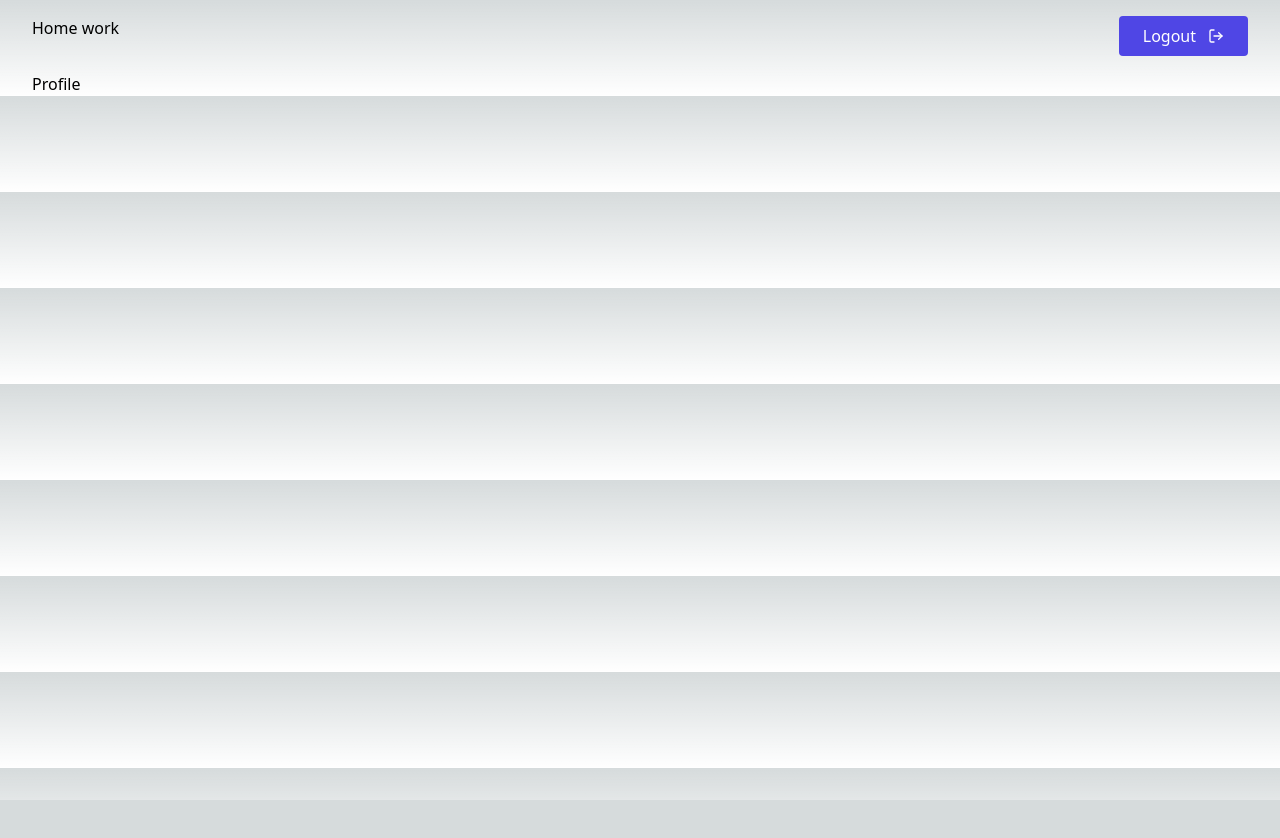
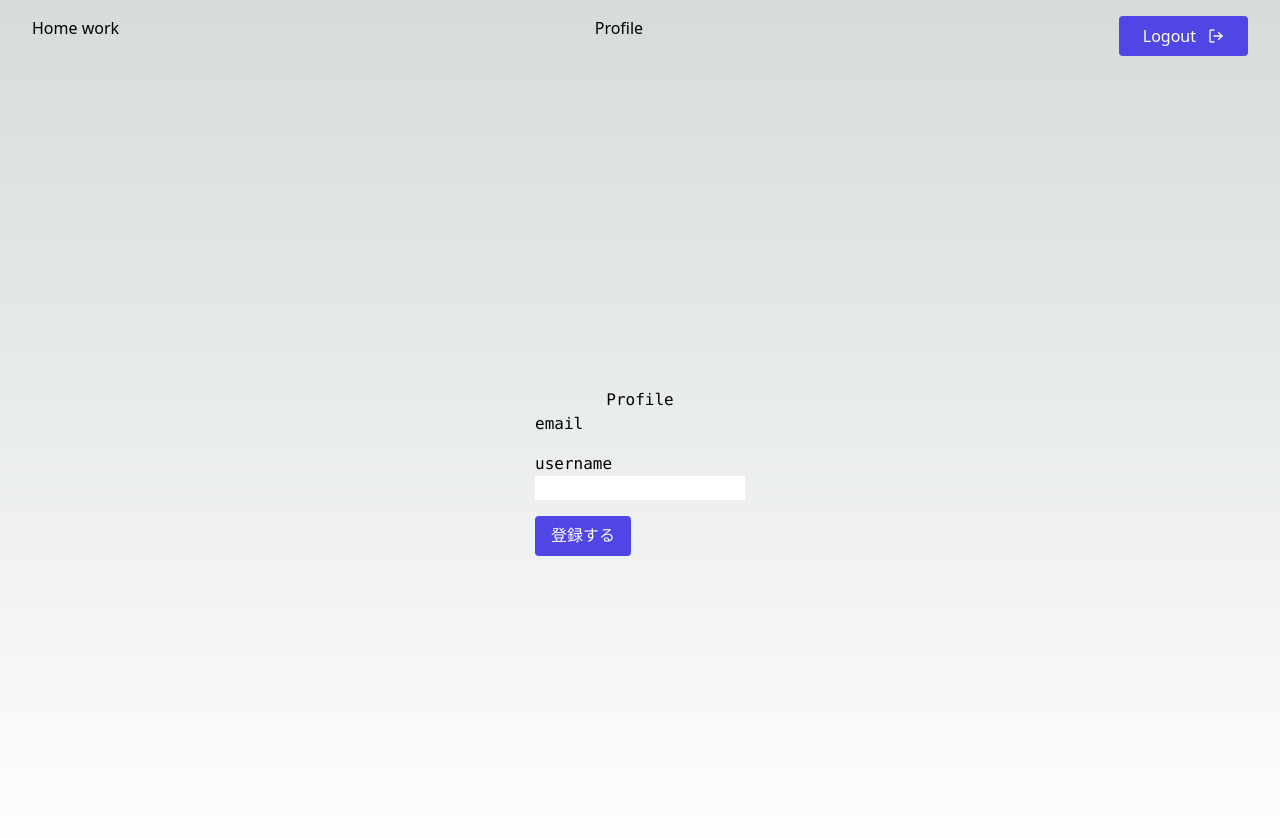
Before and after one commit to hiroky1983/homework-client, a Next.js app: page /profile in a window 1280 px wide. Shown: the top 838 px of the page. Before the commit the page ends 800 px from the top, so only its background shows below. Built offline with nearby package versions, Linux system fonts and the light colour scheme; no server answers.

Commit message:
認証のフロー変更とプロフィール機能

```diff
--- /dev/null
+++ b/src/app/confirm/page.tsx
@@ -0,0 +1,7 @@
+export default function page() {
+  return (
+    <div>
+      <p>めーるおくったからかくにんしてね</p>
+    </div>
+  )
+}
--- a/src/components/Auth.tsx
+++ b/src/components/Auth.tsx
@@ -31,17 +31,10 @@ export const Auth = () => {
         password: data.password,
       })
     } else {
-      await registerMutation
-        .mutateAsync({
-          email: data.email,
-          password: data.password,
-        })
-        .then(() =>
-          loginMutation.mutate({
-            email: data.email,
-            password: data.password,
-          })
-        )
+      await registerMutation.mutateAsync({
+        email: data.email,
+        password: data.password,
+      })
     }
   }
   return (
--- a/src/components/Header.tsx
+++ b/src/components/Header.tsx
@@ -1,4 +1,5 @@
 'use client'
+import Link from 'next/link'
 import { Button } from './Button'
 import { useMutateAuth } from '@/hooks/useMutateAuth'
 
@@ -11,7 +12,10 @@ export const Header = () => {
 
   return (
     <div className="flex py-4 justify-between">
-      <h1>Home work</h1>
+      <Link href="/top">
+        <h1>Home work</h1>
+      </Link>
+      <Link href="/profile">Profile</Link>
       <Button handleClick={logout} isLogout>
         Logout
       </Button>
--- a/src/components/Profile.tsx
+++ b/src/components/Profile.tsx
@@ -1,16 +1,55 @@
-import React from 'react'
+import { useEffect, type FC } from 'react'
+import type { SubmitHandler } from 'react-hook-form'
+import { useForm } from 'react-hook-form'
+import { useRecoilState } from 'recoil'
+import { Button } from './Button'
+import { useMutateUserProfile } from '@/hooks/useUserProfile'
+import { profileState } from '@/store/state'
+import type { UpdateUserProfile, UserProfile } from '@/types'
 
-export const Profile = () => {
+export const Profile: FC = () => {
+  const { handleSubmit, register, setValue } = useForm<UpdateUserProfile>()
+  const [profile, setProfile] = useRecoilState<UserProfile>(profileState)
+  const { updateProfileMutarion, getProfileMutation } = useMutateUserProfile(
+    setProfile,
+    setValue
+  )
+
+  const submitUpdateProfileHandler: SubmitHandler<UpdateUserProfile> = async (
+    data
+  ) => {
+    await updateProfileMutarion.mutateAsync({
+      userName: data.userName,
+    })
+  }
+
+  useEffect(() => {
+    getProfileMutation.mutateAsync()
+  }, [])
+
   return (
-    <>
+    <div className="flex flex-col justify-center items-center min-h-screen font-mono">
       <h2>Profile</h2>
-      <ul>
-        <li>
-
-        </li>
-        <li></li>
-        <li></li>
-      </ul>
-    </>
+      <form onSubmit={handleSubmit(submitUpdateProfileHandler)}>
+        <ul className="flex flex-col gap-4">
+          <li>
+            <label htmlFor="email">email</label>
+            <p>{profile?.email}</p>
+          </li>
+          <li>
+            <label htmlFor="">username</label>
+            <div>
+              <input
+                {...register('userName', { required: true })}
+                className="text-gray-600"
+                type="text"
+                name="userName"
+              />
+            </div>
+          </li>
+          <Button type="submit">登録する</Button>
+        </ul>
+      </form>
+    </div>
   )
 }
--- a/src/components/Top.tsx
+++ b/src/components/Top.tsx
@@ -1,10 +1,8 @@
 'use client'
 import { useEffect, useRef } from 'react'
 import { useRecoilState } from 'recoil'
-import { Button } from './Button'
 import { Chat } from './Chat'
 import { Footer } from './Footer'
-import { useMutateAuth } from '@/hooks/useMutateAuth'
 import { useCookie } from '@/hooks/useSetCookie'
 import { formMessageState, isConnectedState } from '@/store/state'
 import type { ChatType } from '@/types'
@@ -15,7 +13,6 @@ export const Top = () => {
   )
   const [isConnected, setIsConnected] = useRecoilState(isConnectedState)
   const socketRef = useRef<WebSocket>()
-  const { sendMailMutation } = useMutateAuth()
   const { getCsrfToken } = useCookie()
 
   useEffect(() => {
@@ -39,16 +36,9 @@ export const Top = () => {
     }
   }, [isConnected])
 
-  const onClickSendMail = async () => {
-    await sendMailMutation.mutateAsync()
-  }
-
   return (
     <div className="flex gap-4 justify-center items-center flex-col min-h-screen text-gray-600 font-mono">
       <p>Top</p>
-      <Button type="button" handleClick={onClickSendMail}>
-        メール送る
-      </Button>
       <Chat chat={formMessage!} />
       <Footer setState={setFormMessage} socketRef={socketRef} />
     </div>
--- a/src/hooks/useMutateAuth.ts
+++ b/src/hooks/useMutateAuth.ts
@@ -25,6 +25,9 @@ export const useMutateAuth = () => {
   const registerMutation = useMutation({
     mutationFn: async (user: Credential) =>
       await axios.post(`${process.env.NEXT_PUBLIC_API_URL}/signup`, user),
+    onSuccess: () => {
+      router.push('/confirm')
+    },
     onError: (err: any) => {
       if (err.response.data.message) {
         switchErrorHandling(err.response.data.message)
@@ -60,16 +63,10 @@ export const useMutateAuth = () => {
       }
     },
   })
-  const sendMailMutation = useMutation({
-    mutationFn: async () => {
-      await axios.post(`${process.env.NEXT_PUBLIC_API_URL}/sendmail`)
-    },
-  })
   return {
     loginMutation,
     registerMutation,
     logoutMutation,
     googleLoginMutation,
-    sendMailMutation,
   }
 }
--- /dev/null
+++ b/src/hooks/useUserProfile.ts
@@ -0,0 +1,40 @@
+import { useMutation } from '@tanstack/react-query'
+import axios from 'axios'
+
+import { useRouter } from 'next/navigation'
+import type { Dispatch, SetStateAction } from 'react'
+import type { UseFormSetValue } from 'react-hook-form'
+import type { UpdateUserProfile, UserProfile } from '@/types'
+
+export const useMutateUserProfile = (
+  setState: Dispatch<SetStateAction<UserProfile>>,
+  setValue: UseFormSetValue<UpdateUserProfile>
+) => {
+  const router = useRouter()
+  const updateProfileMutarion = useMutation({
+    mutationFn: async (user: UpdateUserProfile) =>
+      await axios.post(
+        `${process.env.NEXT_PUBLIC_API_URL}/user/create_profile`,
+        user
+      ),
+    onSuccess: () => {
+      router.push('/top')
+    },
+  })
+
+  const getProfileMutation = useMutation({
+    mutationFn: async () =>
+      await axios.get(`${process.env.NEXT_PUBLIC_API_URL}/user/get_profile`),
+    onSuccess: (data) => {
+      setValue('userName', data.data.user_name)
+      setState({
+        userName: data.data.user_name,
+        email: data.data.email,
+      })
+    },
+  })
+  return {
+    updateProfileMutarion,
+    getProfileMutation,
+  }
+}
--- a/src/store/state.ts
+++ b/src/store/state.ts
@@ -1,5 +1,5 @@
 import { atom } from 'recoil'
-import type { ChatType } from '@/types'
+import type { ChatType, UserProfile } from '@/types'
 
 export const isLoginState = atom({
   key: 'isLogin',
@@ -20,3 +20,8 @@ export const chatState = atom<ChatType[]>({
   key: 'chat',
   default: [],
 })
+
+export const profileState = atom<UserProfile>({
+  key: 'profile',
+  default: undefined,
+})
```
Also changed, not shown: src/types/index.ts (+9 -0 lines).
